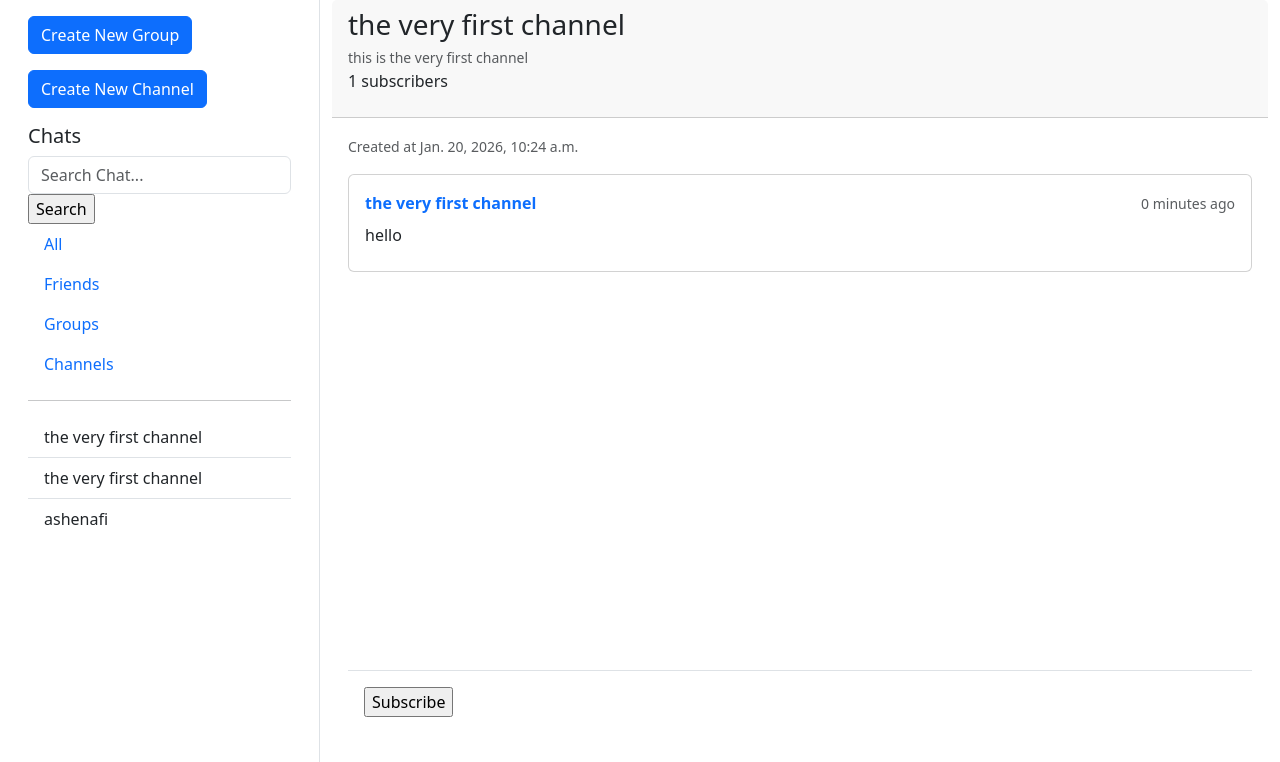
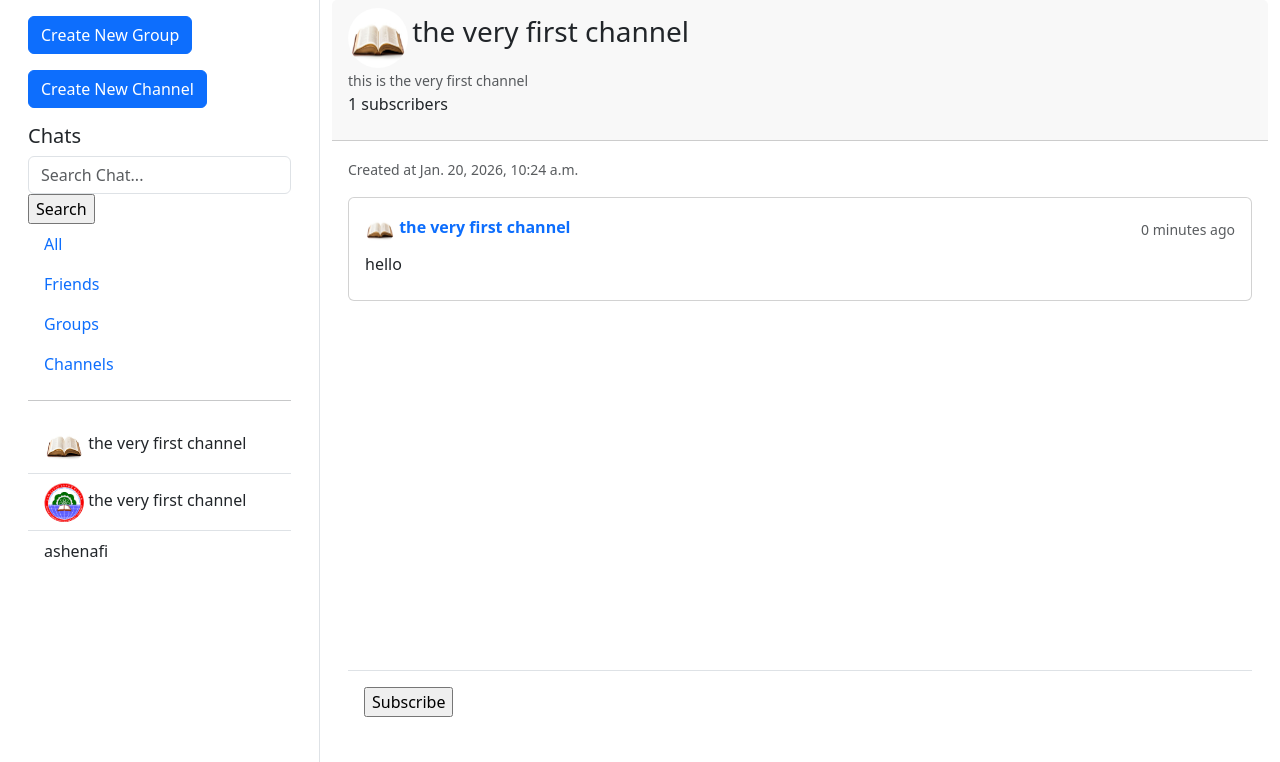
Before and after one commit to Ashenafi-adola/Ichat, a Django app: page /channel/3/ in a window 1280 px wide. Shown: the part 67-829 px from the top of the page. Run offline with Django 5.2, Linux system fonts and the light colour scheme; data comes from the database, SQL or seed files in the repository; both versions use the stored data as it was after the commit.

Commit message:
added channel profile picture

```diff
--- a/Ichat/core/forms.py
+++ b/Ichat/core/forms.py
@@ -10,7 +10,7 @@ class GroupForm(ModelForm):
 class ChannelForm(ModelForm):
     class Meta:
         model = Channel
-        fields = ['name', 'description']
+        fields = ['name', 'description','profile']
 
 class GroupMessageForm(ModelForm):
     class Meta:
--- a/Ichat/core/templates/core/channels.html
+++ b/Ichat/core/templates/core/channels.html
@@ -1,9 +1,10 @@
 {% extends 'core/home.html' %}
-
+{% load static %}
 {% block chat %}
 <div class="card h-100 border-0">
     <div class="card-header">
-        <h3 class="card-title mb-1">{{channel.name}}</h3>
+        <img src="{{ channel.profile.url }}" alt="profile" style="width: 60px; height: 60px; border-radius: 30px;">
+        <h3 class="card-title mb-1" style="display: inline;">{{channel.name}}</h3><br>
         <small class="text-muted">{{channel.description}}</small>
         <div>
             <p>{{channel.subscribers.count}} subscribers</p>
@@ -21,7 +22,7 @@
                             <div class="card-body p-3">
                                 <div class="d-flex justify-content-between align-items-center mb-2">
                                     <div>
-
+                                        <img src="{{ channel.profile.url }}" alt="profile" style="width: 30px; height: 30px; border-radius: 15px;">
                                         <strong class="text-primary">{{channel.name}}</strong>
 
                                     </div>
--- a/Ichat/core/templates/core/home.html
+++ b/Ichat/core/templates/core/home.html
@@ -27,7 +27,10 @@
                     </a>
                     {% endfor %}
                     {% for channel in channels %}
-                        <a href="{% url 'channel' channel.id %}" class="list-group-item list-group-item-action">{{channel.name}}</a>
+                        <a href="{% url 'channel' channel.id %}" class="list-group-item list-group-item-action">
+                            <img src="{{ channel.profile.url }}" alt="profile" style="width: 40px; height: 40px; border-radius: 20px;">
+                            {{channel.name}}
+                        </a>
                     {% endfor %}
                     {% for user in users %}
                         {% if user != request.user %}
--- a/Ichat/core/views.py
+++ b/Ichat/core/views.py
@@ -198,7 +198,7 @@ def create_channel(request):
     page = 'channel'
     form = ChannelForm()
     if request.method == "POST":
-        form = ChannelForm(request.POST)
+        form = ChannelForm(request.POST, request.FILES)
         if form.is_valid():
             channel = form.save(commit=False)
             channel.owner = request.user
```
Also changed, not shown: Ichat/db.sqlite3, Ichat/media/profiles/channel/Publication_reading_page_book__AI_generated_Image.jpg (added), Ichat/media/profiles/channel/images.png (added).
